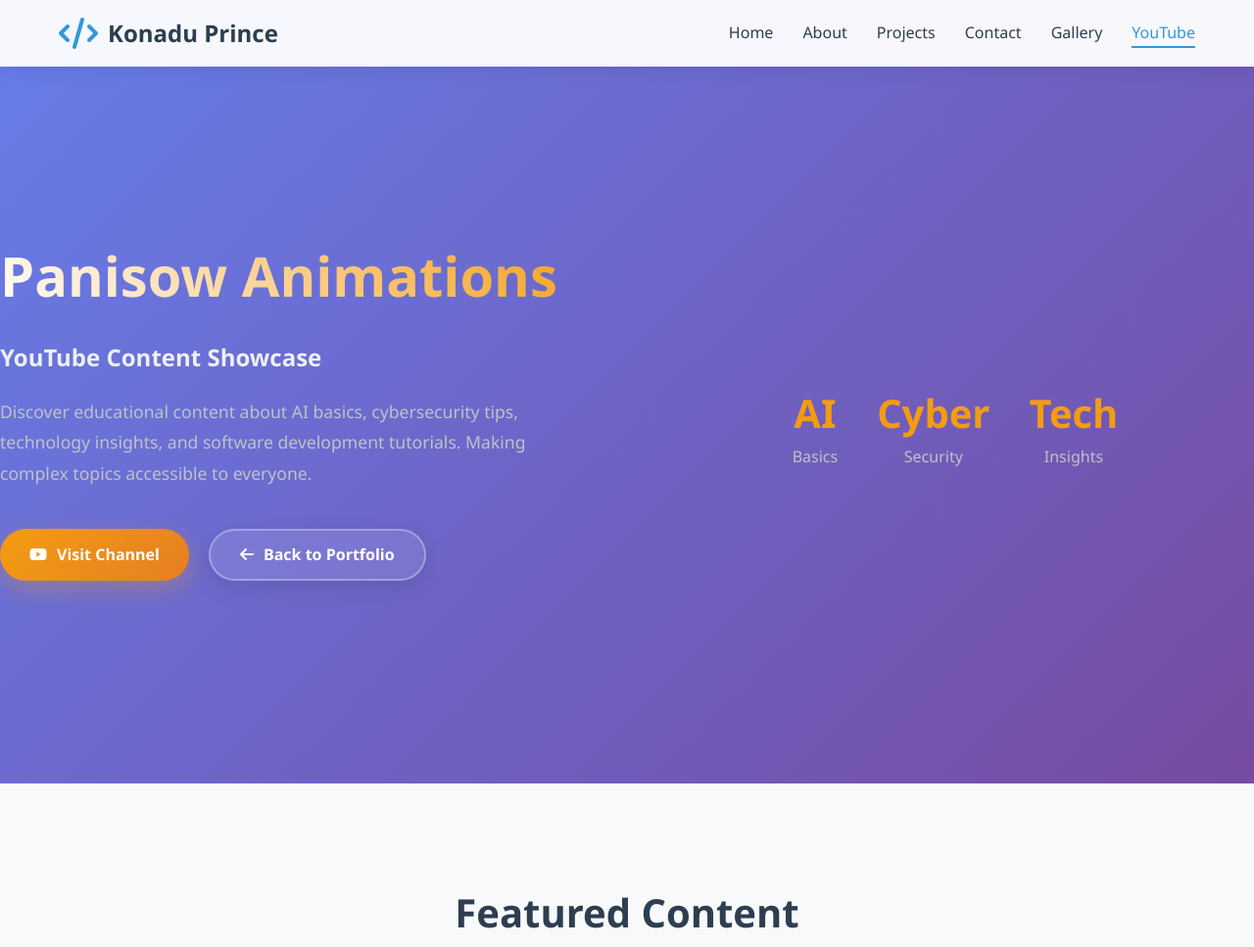
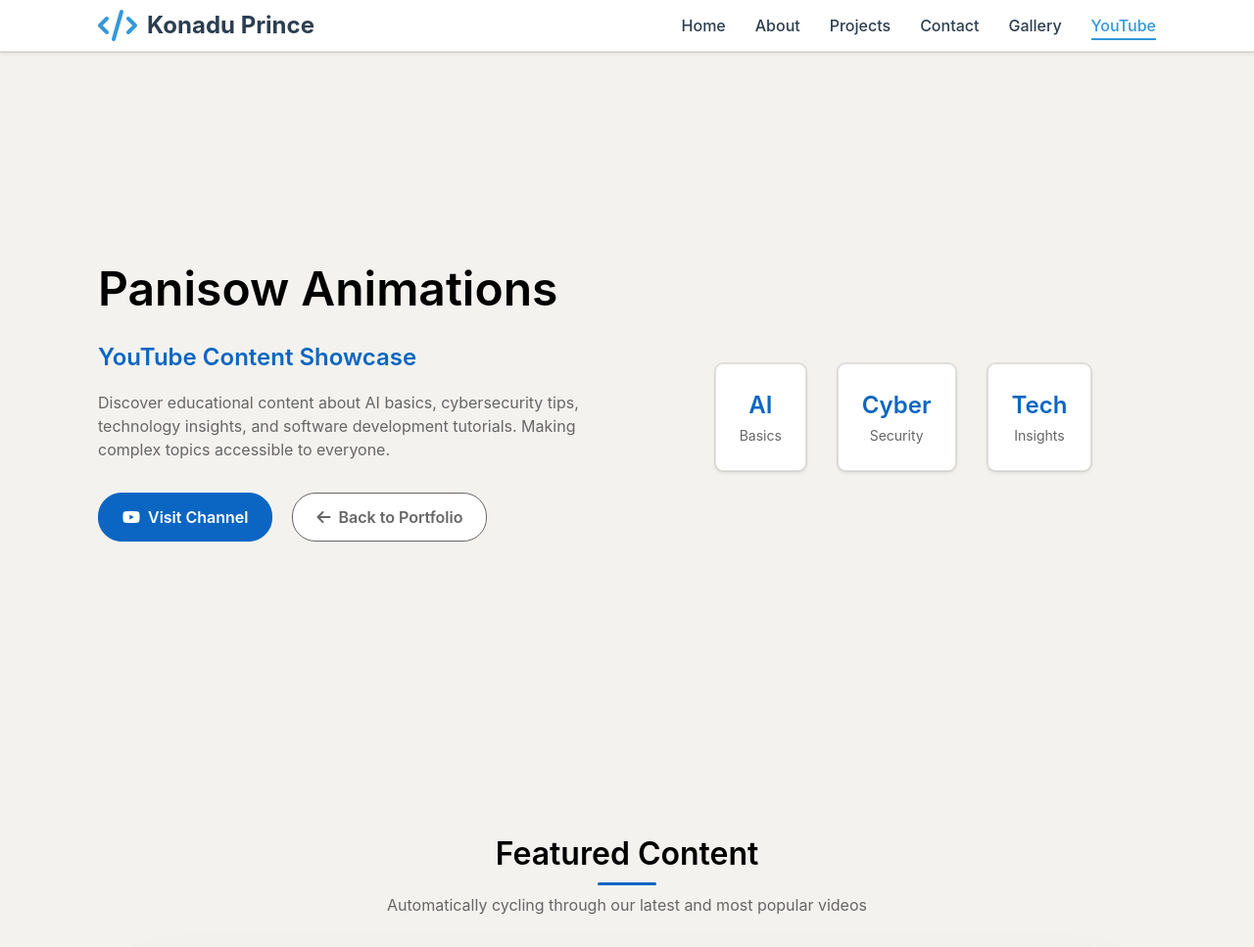
Before and after one commit to Konadu-Prince/portfolio-ii, a website: page youtube-showcase.html in a window 1280 px wide. Shown: the top 967 px of the page at 98% size. Drawn offline with Linux system fonts and the light colour scheme.

Commit message:
Apply LinkedIn design system to YouTube showcase page
- Updated YouTube showcase CSS with LinkedIn design patterns
- Applied LinkedIn color scheme: #0a66c2, #f3f2ef, #ffffff
- Updated typography to LinkedIn font stack and sizing
- Redesigned hero section with LinkedIn-style layout
- Updated buttons with LinkedIn styling and colors
- Applied LinkedIn card design to hero stats section
- Updated section titles and subtitles with LinkedIn typography
- Implemented LinkedIn spacing and layout standards
- YouTube page now matches image gallery LinkedIn styling
- Consistent professional appearance across all pages

```diff
--- a/youtube-showcase.css
+++ b/youtube-showcase.css
@@ -12,18 +12,20 @@
 }
 
 body {
-    font-family: 'Segoe UI', Tahoma, Geneva, Verdana, sans-serif;
-    line-height: 1.6;
-    color: #333;
-    background: #ffffff;
+    font-family: -apple-system, BlinkMacSystemFont, 'Segoe UI', Roboto, 'Helvetica Neue', Arial, sans-serif;
+    line-height: 1.5;
+    color: #000000;
+    background: #f3f2ef;
     -webkit-text-size-adjust: 100%;
     -webkit-tap-highlight-color: transparent;
+    margin: 0;
+    padding: 0;
 }
 
 .container {
-    max-width: 1200px;
+    max-width: 1128px;
     margin: 0 auto;
-    padding: 0 20px;
+    padding: 0 24px;
 }
 
 /* Navigation */
@@ -31,20 +33,20 @@
     position: fixed;
     top: 0;
     width: 100%;
-    background: rgba(255, 255, 255, 0.95);
-    backdrop-filter: blur(10px);
+    background: #ffffff;
+    border-bottom: 1px solid #e0dfdc;
+    box-shadow: 0 0 0 1px rgba(0,0,0,.08), 0 2px 4px rgba(0,0,0,.08);
     z-index: 1000;
-    padding: 15px 0;
-    box-shadow: 0 2px 20px rgba(0, 0, 0, 0.1);
 }
 
 .nav-container {
-    max-width: 1200px;
+    max-width: 1128px;
     margin: 0 auto;
-    padding: 0 20px;
+    padding: 0 24px;
     display: flex;
     justify-content: space-between;
     align-items: center;
+    height: 52px;
 }
 
 .nav-logo a {
@@ -116,9 +118,9 @@
     min-height: 100vh;
     display: flex;
     align-items: center;
-    background: linear-gradient(135deg, #667eea 0%, #764ba2 100%);
-    color: white;
-    padding-top: 70px;
+    background: #f3f2ef;
+    color: #000000;
+    padding-top: 52px;
     position: relative;
     overflow: hidden;
 }
@@ -126,32 +128,33 @@
 .hero-content {
     display: grid;
     grid-template-columns: 1fr 1fr;
-    gap: 60px;
+    gap: 48px;
     align-items: center;
     width: 100%;
+    max-width: 1128px;
+    margin: 0 auto;
+    padding: 0 24px;
 }
 
 .hero-title {
-    font-size: 3.5rem;
-    font-weight: bold;
-    margin-bottom: 20px;
-    background: linear-gradient(45deg, #fff, #f39c12);
-    -webkit-background-clip: text;
-    -webkit-text-fill-color: transparent;
-    background-clip: text;
+    font-size: 48px;
+    font-weight: 600;
+    margin-bottom: 16px;
+    color: #000000;
 }
 
 .hero-subtitle {
-    font-size: 1.5rem;
-    margin-bottom: 20px;
-    color: #ecf0f1;
+    font-size: 24px;
+    margin-bottom: 16px;
+    color: #0a66c2;
+    font-weight: 600;
 }
 
 .hero-description {
-    font-size: 1.1rem;
-    margin-bottom: 40px;
-    line-height: 1.8;
-    color: #bdc3c7;
+    font-size: 16px;
+    margin-bottom: 32px;
+    line-height: 1.5;
+    color: #666666;
 }
 
 .hero-buttons {
@@ -164,13 +167,13 @@
 .btn {
     display: inline-flex;
     align-items: center;
-    gap: 10px;
-    padding: 12px 30px;
+    gap: 8px;
+    padding: 12px 24px;
     text-decoration: none;
-    border-radius: 50px;
+    border-radius: 24px;
     font-weight: 600;
-    transition: all 0.3s ease;
-    border: none;
+    transition: all 0.2s ease;
+    border: 1px solid transparent;
     cursor: pointer;
     font-size: 16px;
     min-height: 44px;
@@ -179,81 +182,83 @@
 }
 
 .btn-primary {
-    background: linear-gradient(135deg, #f39c12, #e67e22);
-    color: white;
-    box-shadow: 0 8px 25px rgba(243, 156, 18, 0.3);
+    background: #0a66c2;
+    color: #ffffff;
+    border-color: #0a66c2;
 }
 
 .btn-primary:hover {
-    background: linear-gradient(135deg, #e67e22, #d35400);
-    transform: translateY(-3px);
-    box-shadow: 0 15px 35px rgba(243, 156, 18, 0.4);
+    background: #004182;
+    border-color: #004182;
+    color: #ffffff;
 }
 
 .btn-secondary {
-    background: rgba(255, 255, 255, 0.1);
-    backdrop-filter: blur(10px);
-    color: white;
-    border: 2px solid rgba(255, 255, 255, 0.3);
-    box-shadow: 0 8px 25px rgba(0, 0, 0, 0.1);
+    background: #ffffff;
+    color: #666666;
+    border: 1px solid #666666;
 }
 
 .btn-secondary:hover {
-    background: rgba(255, 255, 255, 0.9);
-    color: #2c3e50;
-    transform: translateY(-3px);
-    box-shadow: 0 15px 35px rgba(0, 0, 0, 0.2);
-    border-color: rgba(255, 255, 255, 0.8);
+    background: #f3f2ef;
+    color: #000000;
+    border-color: #000000;
 }
 
 .hero-stats {
     display: flex;
-    gap: 40px;
+    gap: 32px;
     justify-content: center;
 }
 
 .stat-item {
     text-align: center;
+    background: #ffffff;
+    padding: 24px;
+    border-radius: 8px;
+    border: 1px solid #e0dfdc;
+    box-shadow: 0 0 0 1px rgba(0,0,0,.08), 0 2px 4px rgba(0,0,0,.08);
 }
 
 .stat-number {
     display: block;
-    font-size: 2.5rem;
-    font-weight: bold;
-    color: #f39c12;
+    font-size: 24px;
+    font-weight: 600;
+    color: #0a66c2;
 }
 
 .stat-label {
-    font-size: 1rem;
-    color: #bdc3c7;
+    font-size: 14px;
+    color: #666666;
 }
 
 /* Section Styles */
 .section-title {
-    font-size: 2.5rem;
+    font-size: 32px;
     text-align: center;
-    margin-bottom: 20px;
-    color: #2c3e50;
+    margin-bottom: 16px;
+    color: #000000;
+    font-weight: 600;
     position: relative;
 }
 
 .section-title::after {
     content: '';
     position: absolute;
-    bottom: -10px;
+    bottom: -8px;
     left: 50%;
     transform: translateX(-50%);
-    width: 80px;
-    height: 4px;
-    background: linear-gradient(135deg, #3498db, #f39c12);
+    width: 60px;
+    height: 3px;
+    background: #0a66c2;
     border-radius: 2px;
 }
 
 .section-subtitle {
     text-align: center;
-    font-size: 1.1rem;
-    color: #7f8c8d;
-    margin-bottom: 60px;
+    font-size: 16px;
+    color: #666666;
+    margin-bottom: 48px;
     max-width: 600px;
     margin-left: auto;
     margin-right: auto;
@@ -261,8 +266,8 @@
 
 /* YouTube Showcase */
 .youtube-showcase {
-    padding: 100px 0;
-    background: #f8f9fa;
+    padding: 48px 0;
+    background: #f3f2ef;
 }
 
 .slideshow-container {
```
